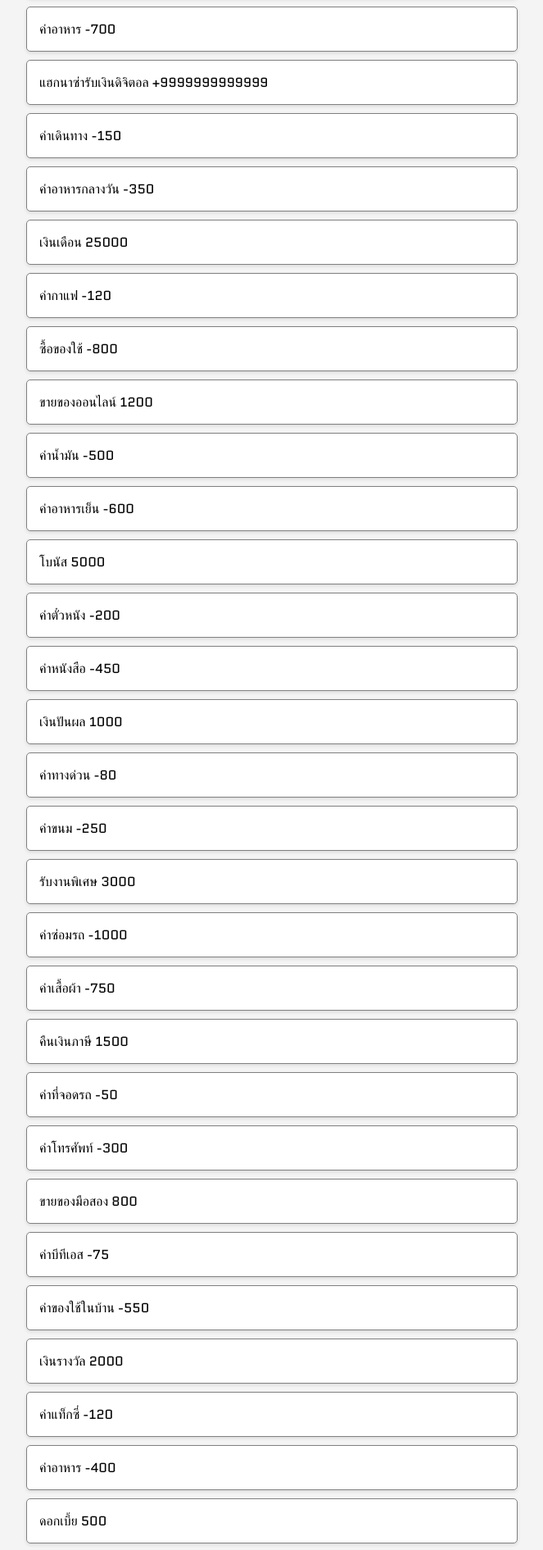
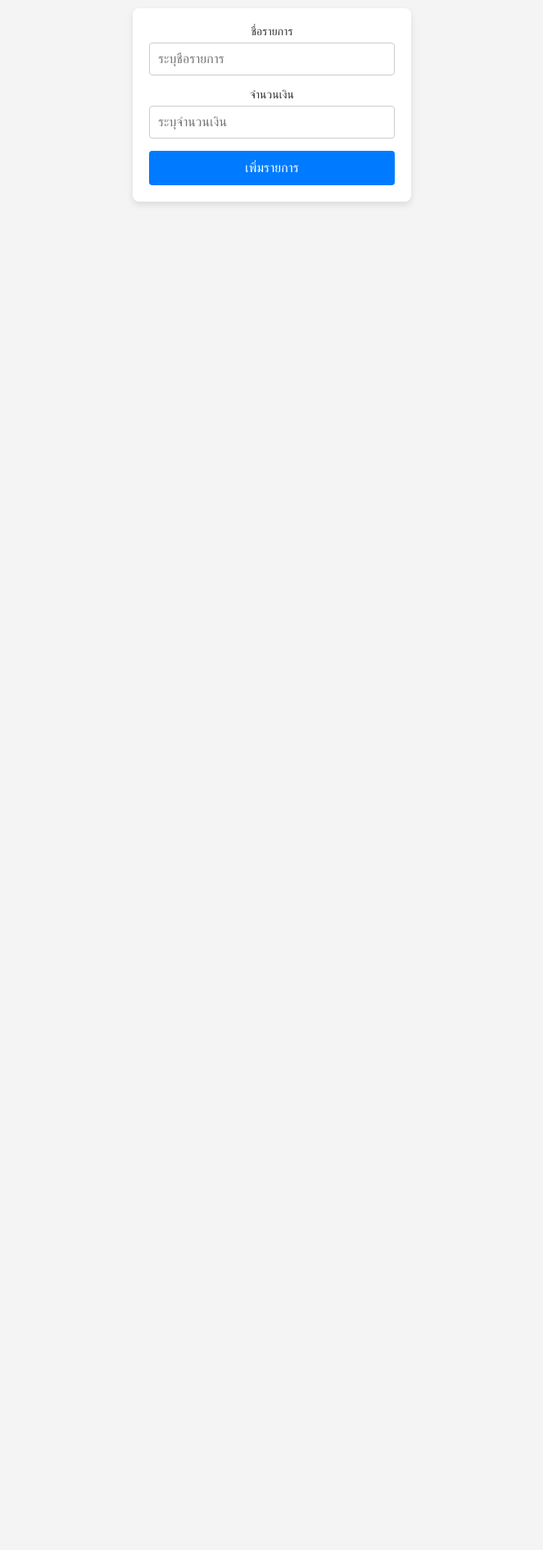
Before and after one commit to 0KrittapasKa0/react_learning_2, a React (Create React App) app: page / in a window 1280 px wide. Shown: the part 538-2429 px from the top of the page at 82% size, without its empty margins (308-971 px from the left). After the commit the page ends 800 px from the top, so only its background shows below. Built offline with nearby package versions, Linux system fonts and the light colour scheme.

Commit message:
Edit css

```diff
--- a/src/components/App.css
+++ b/src/components/App.css
@@ -11,7 +11,7 @@ body {
 ul {
     padding: 0;
     margin: 20px auto; /* จัดให้อยู่กึ่งกลาง */
-    max-width: 600px; /* กำหนดความกว้างของรายการ */
+    max-width: 400px; /* กำหนดความกว้างของรายการ */
 }
 
 li {
--- a/src/components/App.js
+++ b/src/components/App.js
@@ -1,16 +1,14 @@
 import { v4 as uuidv4 } from 'uuid';
 import Items from "./Items";
 import "./App.css";
+import FormCoponent from './Form';
 
 let Header = () => {
   return (
-    <h1 style={{ color: "blue", fontSize: "100px" }}>
+    <h1 style={{ color: "blue", fontSize: "30px" }}>
       โปรแกรม รายรับ - รายจ่าย OH mY PC
     </h1>
   );
-};
-let Descrption = () => {
-  return <p>บันทึกข้อมูลใน แต่ละวัน</p>;
 };
 
 let Transaction = () => {
@@ -18,33 +16,33 @@ let Transaction = () => {
     { title: "ค่าเดินทาง", amount: -150 },
     { title: "ค่าอาหารกลางวัน", amount: -350 },
     { title: "เงินเดือน", amount: 25000 },
-    { title: "ค่ากาแฟ", amount: -120 },
-    { title: "ซื้อของใช้", amount: -800 },
-    { title: "ขายของออนไลน์", amount: 1200 },
-    { title: "ค่าน้ำมัน", amount: -500 },
-    { title: "ค่าอาหารเย็น", amount: -600 },
-    { title: "โบนัส", amount: 5000 },
-    { title: "ค่าตั๋วหนัง", amount: -200 },
-    { title: "ค่าหนังสือ", amount: -450 },
-    { title: "เงินปันผล", amount: 1000 },
-    { title: "ค่าทางด่วน", amount: -80 },
-    { title: "ค่าขนม", amount: -250 },
-    { title: "รับงานพิเศษ", amount: 3000 },
-    { title: "ค่าซ่อมรถ", amount: -1000 },
-    { title: "ค่าเสื้อผ้า", amount: -750 },
-    { title: "คืนเงินภาษี", amount: 1500 },
-    { title: "ค่าที่จอดรถ", amount: -50 },
-    { title: "ค่าโทรศัพท์", amount: -300 },
-    { title: "ขายของมือสอง", amount: 800 },
-    { title: "ค่าบีทีเอส", amount: -75 },
-    { title: "ค่าของใช้ในบ้าน", amount: -550 },
-    { title: "เงินรางวัล", amount: 2000 },
-    { title: "ค่าแท็กซี่", amount: -120 },
-    { title: "ค่าอาหาร", amount: -400 },
-    { title: "ดอกเบี้ย", amount: 500 },
-    { title: "ค่าเดินทางไปต่างจังหวัด", amount: -1500 },
-    { title: "ซื้อของฝาก", amount: -600 },
-    { title: "เงินคืนจากประกัน", amount: 2500 },
+    // { title: "ค่ากาแฟ", amount: -120 },
+    // { title: "ซื้อของใช้", amount: -800 },
+    // { title: "ขายของออนไลน์", amount: 1200 },
+    // { title: "ค่าน้ำมัน", amount: -500 },
+    // { title: "ค่าอาหารเย็น", amount: -600 },
+    // { title: "โบนัส", amount: 5000 },
+    // { title: "ค่าตั๋วหนัง", amount: -200 },
+    // { title: "ค่าหนังสือ", amount: -450 },
+    // { title: "เงินปันผล", amount: 1000 },
+    // { title: "ค่าทางด่วน", amount: -80 },
+    // { title: "ค่าขนม", amount: -250 },
+    // { title: "รับงานพิเศษ", amount: 3000 },
+    // { title: "ค่าซ่อมรถ", amount: -1000 },
+    // { title: "ค่าเสื้อผ้า", amount: -750 },
+    // { title: "คืนเงินภาษี", amount: 1500 },
+    // { title: "ค่าที่จอดรถ", amount: -50 },
+    // { title: "ค่าโทรศัพท์", amount: -300 },
+    // { title: "ขายของมือสอง", amount: 800 },
+    // { title: "ค่าบีทีเอส", amount: -75 },
+    // { title: "ค่าของใช้ในบ้าน", amount: -550 },
+    // { title: "เงินรางวัล", amount: 2000 },
+    // { title: "ค่าแท็กซี่", amount: -120 },
+    // { title: "ค่าอาหาร", amount: -400 },
+    // { title: "ดอกเบี้ย", amount: 500 },
+    // { title: "ค่าเดินทางไปต่างจังหวัด", amount: -1500 },
+    // { title: "ซื้อของฝาก", amount: -600 },
+    // { title: "เงินคืนจากประกัน", amount: 2500 },
   ]
   return (
     <div>
@@ -68,8 +66,8 @@ function App() {
   return (
     <div>
       <Header />
-      <Descrption />
       <Transaction />
+      <FormCoponent />
     </div>
   );
 }
--- /dev/null
+++ b/src/components/Form.css
@@ -0,0 +1,64 @@
+/* กำหนดให้ .main เป็นตัวจัดตำแหน่งฟอร์มให้อยู่กลางหน้าจอ */
+.main {
+    font-family: Arial, sans-serif;
+    display: flex;
+    justify-content: center;
+    margin: 0;
+    background-color: #f4f4f4;
+  }
+
+  /* กำหนดรูปแบบฟอร์ม */
+  .mainForm {
+    background-color: #ffffff;
+    padding: 20px;
+    border-radius: 8px;
+    box-shadow: 0 4px 8px rgba(0, 0, 0, 0.1);
+    width: 300px;
+    max-width: 100%;
+  }
+
+  /* การจัดระเบียบของแต่ละช่องกรอกข้อมูล */
+  .form-control {
+    margin-bottom: 15px;
+  }
+
+  .form-control label {
+    display: block;
+    font-size: 14px;
+    color: #333;
+    margin-bottom: 5px;
+  }
+
+  .form-control input {
+    width: 100%;
+    padding: 10px;
+    font-size: 16px;
+    border: 1px solid #ccc;
+    border-radius: 4px;
+    box-sizing: border-box;
+  }
+
+  .form-control input:focus {
+    outline: none;
+    border-color: #007bff;
+  }
+
+  /* ปุ่มสำหรับส่งข้อมูล */
+  button {
+    width: 100%;
+    padding: 12px;
+    font-size: 16px;
+    background-color: #007bff;
+    color: white;
+    border: none;
+    border-radius: 4px;
+    cursor: pointer;
+  }
+
+  button:hover {
+    background-color: #0056b3;
+  }
+
+  button:focus {
+    outline: none;
+  }
--- /dev/null
+++ b/src/components/Form.js
@@ -0,0 +1,23 @@
+import "./Form.css"
+const FormCoponent = () => {
+  return (
+    <div className="main"> {/* ใช้ div className="main" สำหรับควบคุมการจัดตำแหน่ง */}
+      <form className="mainForm"> {/* ใช้ className="mainForm" สำหรับฟอร์ม */}
+        <div className="form-control">
+          <label htmlFor="itemName">ชื่อรายการ</label>
+          <input type="text" id="itemName" placeholder="ระบุชื่อรายการ" />
+        </div>
+        <div className="form-control">
+          <label htmlFor="amount">จำนวนเงิน</label>
+          <input type="number" id="amount" placeholder="ระบุจำนวนเงิน" />
+        </div>
+        <div>
+          <button type="submit">เพิ่มรายการ</button>
+        </div>
+      </form>
+    </div>
+
+  );
+};
+
+export default FormCoponent;
```
Also changed, not shown: src/components/test.html (added, +23 -0 lines).
